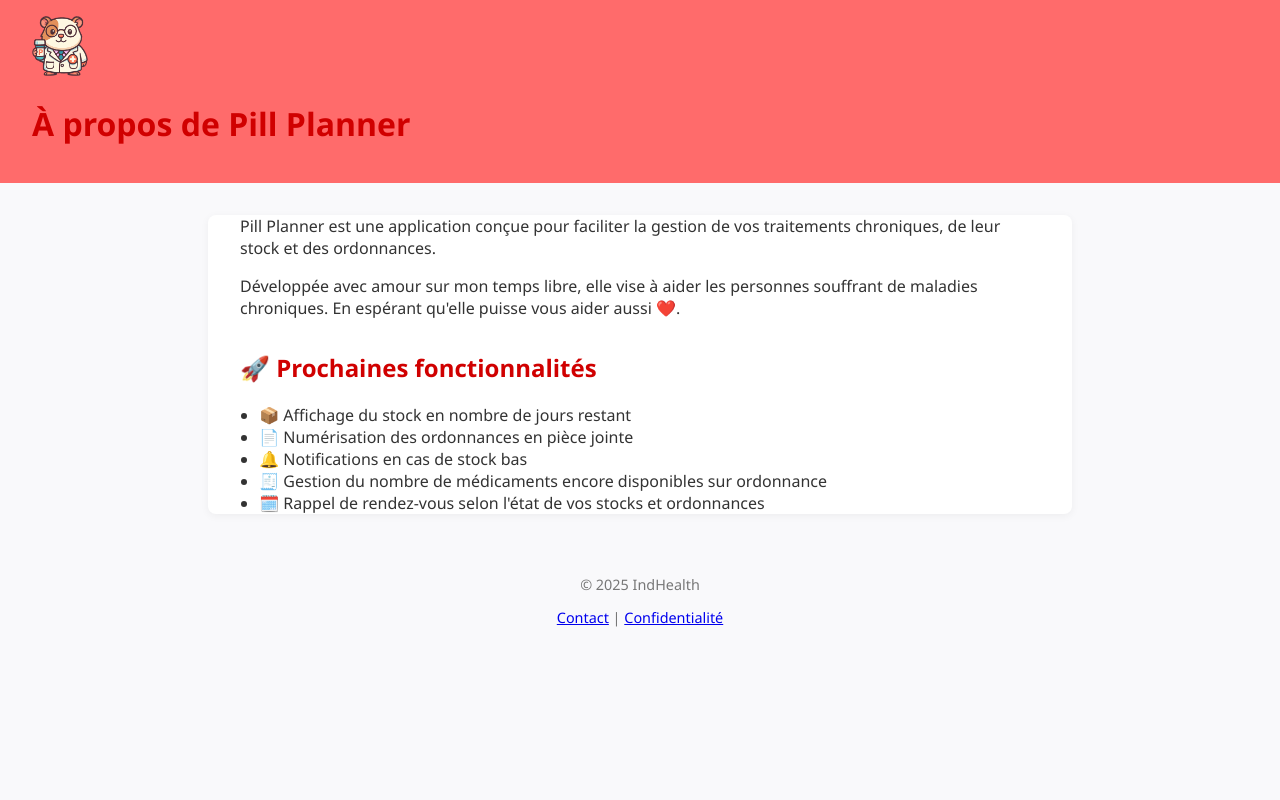
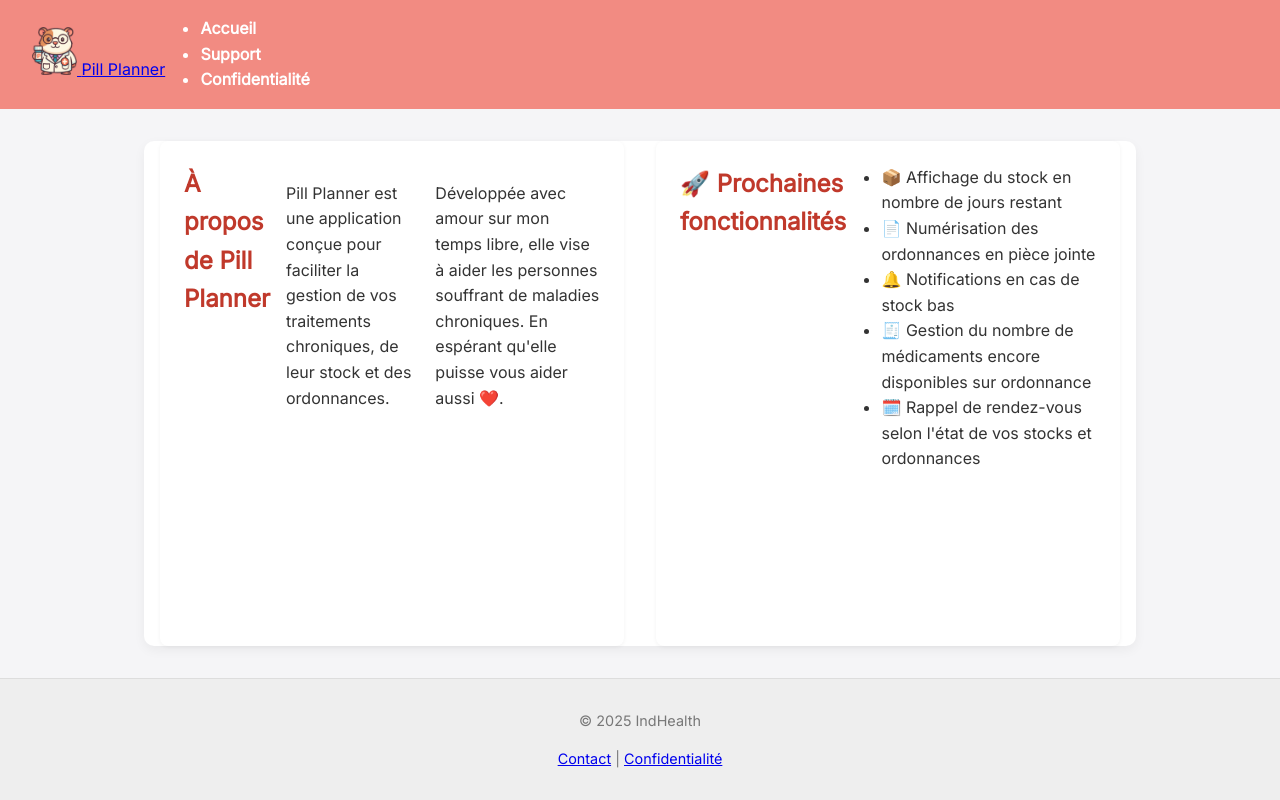
Before and after one commit to jon-fon/jon-fon.github.io, a plain HTML site: page index.html in a window 1280 px wide. Drawn offline with Linux system fonts and the light colour scheme.

Commit message:
refonte visuelle

```diff
--- a/index.html
+++ b/index.html
@@ -1,24 +1,37 @@
 <!DOCTYPE html>
 <html lang="fr">
 <head>
-    <meta charset="UTF-8">
-    <meta name="viewport" content="width=device-width, initial-scale=1.0">
+    <meta charset="UTF-8" />
+    <meta name="viewport" content="width=device-width, initial-scale=1" />
     <title>Pill Planner</title>
-    <link rel="stylesheet" href="style.css">
+    <link rel="stylesheet" href="style.css" />
+    <link href="https://fonts.googleapis.com/css2?family=Inter&display=swap" rel="stylesheet" />
 </head>
 <body>
-    <header>
-        <img src="assets/logo.png" alt="Logo Pill Planner" class="logo">
-        <h1>À propos de Pill Planner</h1>
+    <header class="site-header">
+        <div class="container header-container">
+            <a href="index.html" class="logo-link">
+                <img src="assets/logo.png" alt="Logo Pill Planner" class="logo" />
+                <span class="site-title">Pill Planner</span>
+            </a>
+            <nav class="main-nav" role="navigation" aria-label="Navigation principale">
+                <ul class="nav-list">
+                    <li><a href="index.html" aria-current="page">Accueil</a></li>
+                    <li><a href="support.html">Support</a></li>
+                    <li><a href="confidentiality.html">Confidentialité</a></li>
+                </ul>
+            </nav>
+        </div>
     </header>
-    <main>
-        <section class="intro">
+    <main class="container main-content">
+        <section class="intro-section">
+            <h1>À propos de Pill Planner</h1>
             <p>Pill Planner est une application conçue pour faciliter la gestion de vos traitements chroniques, de leur stock et des ordonnances.</p>
             <p>Développée avec amour sur mon temps libre, elle vise à aider les personnes souffrant de maladies chroniques. En espérant qu'elle puisse vous aider aussi ❤️.</p>
         </section>
-        <section>
-            <h2>🚀 Prochaines fonctionnalités</h2>
-            <ul>
+        <section class="features-section" aria-labelledby="features-title">
+            <h2 id="features-title">🚀 Prochaines fonctionnalités</h2>
+            <ul class="features-list">
                 <li>📦 Affichage du stock en nombre de jours restant</li>
                 <li>📄 Numérisation des ordonnances en pièce jointe</li>
                 <li>🔔 Notifications en cas de stock bas</li>
@@ -27,9 +40,13 @@
             </ul>
         </section>
     </main>
-    <footer>
-        <p>© 2025 IndHealth</p>
-        <p><a href="support.html">Contact</a> | <a href="confidentiality.html">Confidentialité</a></p>
+    <footer class="site-footer">
+        <div class="container footer-container">
+            <p>© 2025 IndHealth</p>
+            <p>
+                <a href="support.html">Contact</a> | <a href="confidentiality.html">Confidentialité</a>
+            </p>
+        </div>
     </footer>
 </body>
 </html>
--- a/style.css
+++ b/style.css
@@ -1,53 +1,136 @@
-
 body {
-    font-family: 'Segoe UI', Tahoma, Geneva, Verdana, sans-serif;
+    font-family: 'Inter', system-ui, -apple-system, BlinkMacSystemFont, 'Segoe UI', Roboto, Oxygen,
+      Ubuntu, Cantarell, 'Open Sans', 'Helvetica Neue', sans-serif;
     margin: 0;
-    background: #f9f9fb;
+    background: #f5f5f7;
     color: #333;
+    line-height: 1.6;
+    display: grid;
+    grid-template-rows: auto 1fr auto;
+    min-height: 100vh;
 }
 
 header {
-    background: #ff6b6b;
+    background: #f28b82;
     color: white;
-    padding: 1em 2em;
+    padding: 1rem 2rem;
+    display: flex;
+    align-items: center;
+    justify-content: space-between;
+    flex-wrap: wrap;
+}
+
+nav {
+    display: flex;
+    gap: 1.5rem;
+}
+
+nav a {
+    color: white;
+    text-decoration: none;
+    font-weight: 600;
+    padding: 0.5rem 0;
+    position: relative;
+    transition: color 0.3s ease;
+}
+
+nav a::after {
+    content: '';
+    display: block;
+    width: 0%;
+    height: 2px;
+    background: white;
+    transition: width 0.3s ease;
+    position: absolute;
+    bottom: 0;
+    left: 0;
+}
+
+nav a:hover,
+nav a:focus {
+    color: #fff3f3;
+}
+
+nav a:hover::after,
+nav a:focus::after {
+    width: 100%;
 }
 
 .header-container {
     display: flex;
     align-items: center;
-    gap: 1em;
+    gap: 1rem;
 }
 
 .logo {
-    height: 60px;
+    height: 48px;
     width: auto;
     object-fit: contain;
 }
 
 main {
-    max-width: 800px;
-    margin: 2em auto;
-    padding: 0 2em;
+    max-width: 960px;
+    margin: 2rem auto;
+    padding: 0 1rem;
     background: white;
-    box-shadow: 0 2px 8px rgba(0,0,0,0.05);
-    border-radius: 8px;
+    border-radius: 10px;
+    box-shadow: 0 4px 12px rgba(0,0,0,0.05);
+    display: grid;
+    grid-template-columns: 1fr;
+    gap: 2rem;
 }
 
 h1, h2 {
-    color: #d00000;
+    color: #c0392b;
+    margin-top: 0;
 }
 
 section {
-    margin-bottom: 2em;
+    background: #fff;
+    padding: 1.5rem 1.5rem;
+    border-radius: 8px;
+    box-shadow: 0 1px 4px rgba(0,0,0,0.05);
+    display: flex;
+    align-items: flex-start;
+    gap: 1rem;
+}
+
+section h2 {
+    margin-bottom: 0.5rem;
+}
+
+section svg {
+    flex-shrink: 0;
+    width: 32px;
+    height: 32px;
+    fill: #c0392b;
+    margin-top: 4px;
 }
 
 ul {
     padding-left: 1.2em;
+    margin: 0;
 }
 
 footer {
     text-align: center;
-    padding: 1em;
-    font-size: 0.9em;
+    padding: 1rem 1rem;
+    font-size: 0.9rem;
     color: #777;
+    background: #eee;
+    border-top: 1px solid #ddd;
 }
+
+@media (min-width: 600px) {
+    main {
+        grid-template-columns: repeat(2, 1fr);
+    }
+}
+
+@media (max-width: 400px) {
+    nav {
+        flex-direction: column;
+        gap: 0.75rem;
+        width: 100%;
+    }
+}
```
Also changed, not shown: confidentiality.html (+16 -8 lines), support.html (+15 -8 lines).
